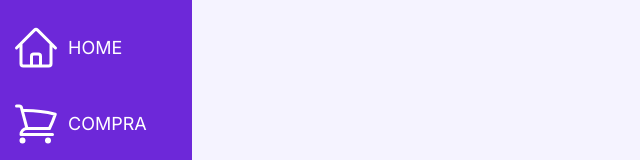
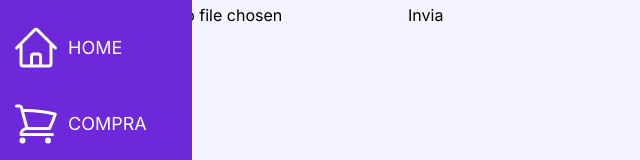
Before and after one commit to fedep4lpi/e-commerce-libri-usati, a Next.js app: page /sell in a window 1280 px wide. Shown: the top 160 px of the page, without its empty margins (0-640 px from the left). Built offline with nearby package versions, Linux system fonts and the light colour scheme.

Commit message:
file upload adedd

```diff
--- a/package.json
+++ b/package.json
@@ -15,6 +15,7 @@
     "@types/node": "20.5.9",
     "@types/react": "18.2.21",
     "@types/react-dom": "18.2.7",
+    "@types/uuid": "^9.0.4",
     "autoprefixer": "10.4.15",
     "bcryptjs": "^2.4.3",
     "eslint": "8.48.0",
@@ -25,8 +26,10 @@
     "postcss": "8.4.29",
     "react": "18.2.0",
     "react-dom": "18.2.0",
+    "sharp": "^0.32.6",
     "tailwindcss": "3.3.3",
     "typescript": "5.2.2",
+    "uuid": "^9.0.1",
     "zod": "^3.22.2"
   },
   "devDependencies": {
--- a/src/app/api/upload/route.ts
+++ b/src/app/api/upload/route.ts
@@ -1,7 +1,11 @@
-import { writeFile } from 'fs/promises'
 import { NextRequest, NextResponse } from 'next/server'
+import { v4 as uuidv4 } from 'uuid'
+import sharp from 'sharp'
 
 export async function POST(request: NextRequest) {
+
+  try {
+
     const data = await request.formData()
     const file: File | null = data.get('file') as unknown as File
 
@@ -12,9 +16,12 @@ export async function POST(request: NextRequest) {
     const bytes = await file.arrayBuffer()
     const buffer = Buffer.from(bytes)
 
-  const path = `/tmp/${file.name}`
-  await writeFile(path, buffer)
-  console.log(`open ${path} to see the uploaded file`)
+    await sharp(buffer).webp().toFile(`./public/images/${uuidv4()}.webp`)
+
+  } catch (err) {
+    console.log(err)
+    return NextResponse.json({ message: err })
+  }
 
   return NextResponse.json({ success: true })
 }
--- a/src/app/sell/page.tsx
+++ b/src/app/sell/page.tsx
@@ -1,9 +1,61 @@
-import React from 'react'
+'use client'
 
-const page = () => {
+import React, { useState } from 'react'
+
+const Sell = () => {
+
+  const [file, setFile] = useState<File>()
+
+  const onSubmit = async (e: React.FormEvent<HTMLFormElement>) => {
+
+    try {
+
+      e.preventDefault()
+
+      console.log(1)
+
+      if (!file) return
+
+      console.log(2)
+
+      const data = new FormData()
+      data.set('file', file)
+
+      const res = await fetch('/api/upload', {
+        method: 'POST',
+        body: data
+      })
+
+      console.log(3)
+
+      // handle the error
+      if (!res.ok) throw new Error(await res.text())
+
+    } catch (e: any) {
+
+      // Handle errors here
+      console.error(e)
+
+    } finally {
+      // @ts-ignore
+      document.querySelector('#fileInput').value = null
+    }
+  }
+
   return (
-    <div>page</div>
+    <main>
+      <form onSubmit={onSubmit}>
+        <input
+          type="file"
+          accept='.png,.jpg,.jpeg,.heic,.webp'
+          name="file"
+          id='fileInput'
+          onChange={(e) => setFile(e.target.files?.[0])}
+        />
+        <button type='submit'>Invia</button>
+      </form>
+    </main>
   )
 }
 
-export default page
+export default Sell
```
Also changed, not shown: 2 other files (tests, documents, lock files or other folders). Lines whose indentation alone changed are shown as unchanged.
